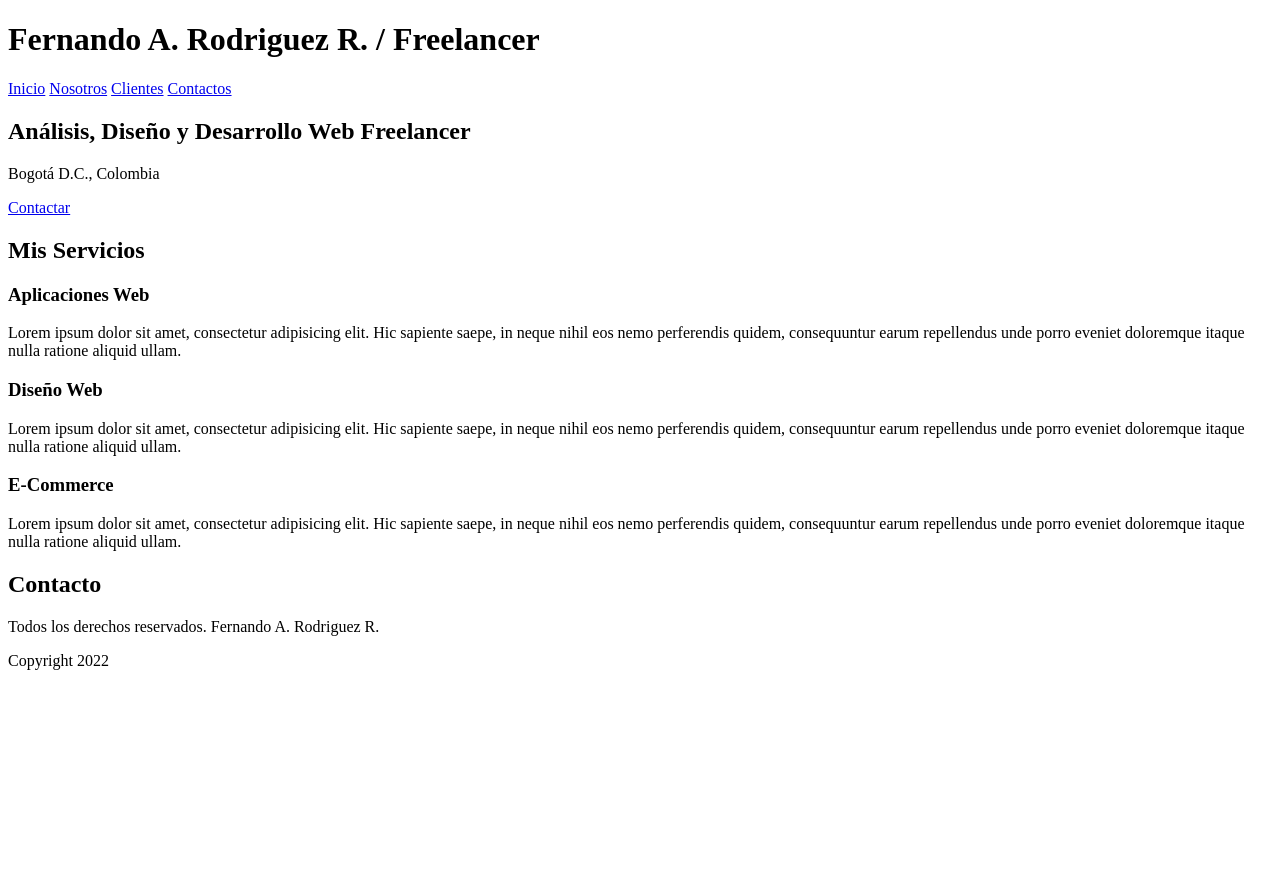
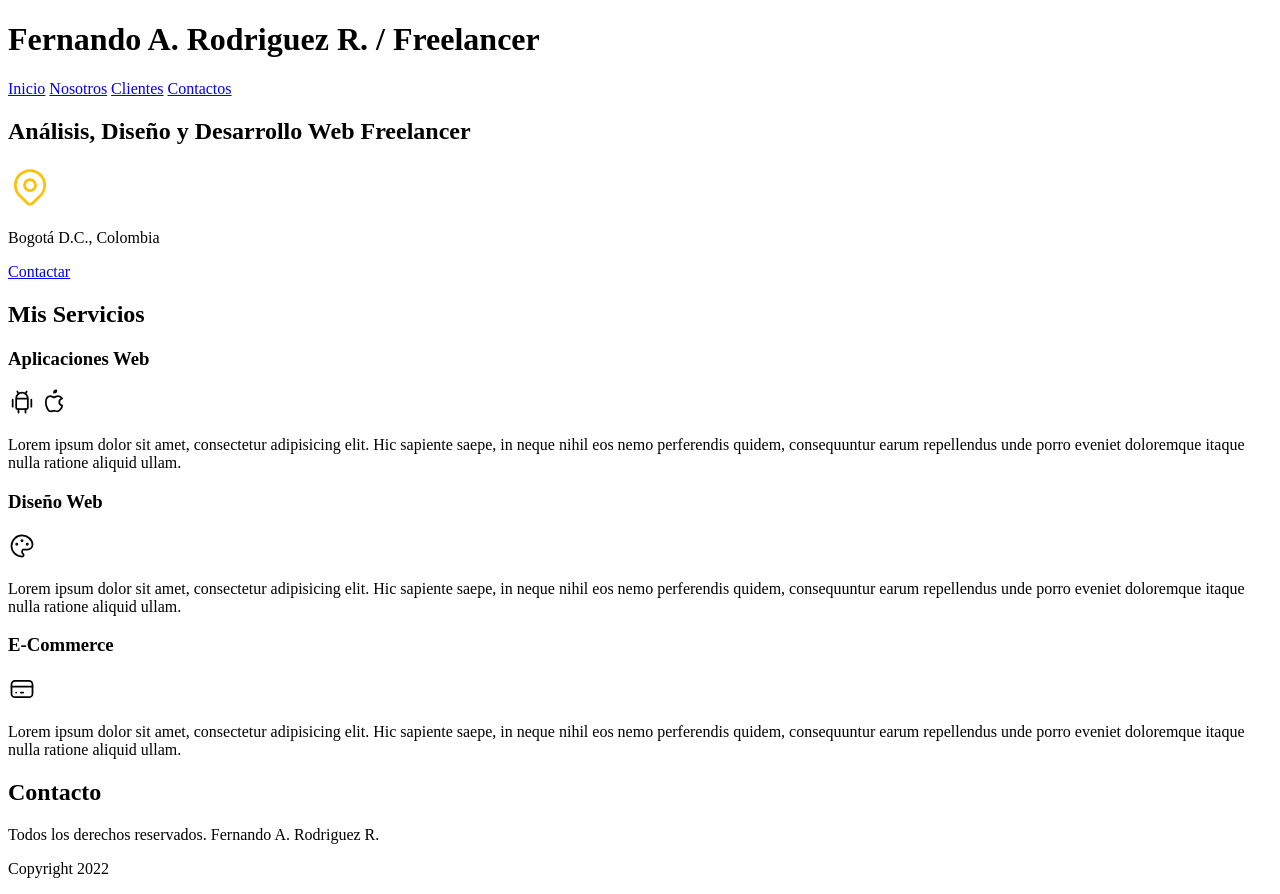
Before and after one commit to softfarr/freelancer, a plain HTML site: page index.html in a window 1280 px wide. Before the commit the page ends 800 px from the top, so only its background shows below. Drawn offline with Linux system fonts and the light colour scheme.

Commit message:
Imagenes e Iconos - Etiquetas img, svg

```diff
--- a/index.html
+++ b/index.html
@@ -22,6 +22,17 @@
 
     <section>
         <h2>Análisis, Diseño y Desarrollo Web Freelancer</h2>
+
+        <p>
+            <svg xmlns="http://www.w3.org/2000/svg" class="icon icon-tabler icon-tabler-map-pin" width="44" height="44"
+                viewBox="0 0 24 24" stroke-width="1.5" stroke="#ffc107" fill="none" stroke-linecap="round"
+                stroke-linejoin="round">
+                <path stroke="none" d="M0 0h24v24H0z" fill="none" />
+                <circle cx="12" cy="11" r="3" />
+                <path d="M17.657 16.657l-4.243 4.243a2 2 0 0 1 -2.827 0l-4.244 -4.243a8 8 0 1 1 11.314 0z" />
+            </svg>
+        </p>
+
         <p>Bogotá D.C., Colombia</p>
 
         <a href="#">Contactar</a>
@@ -33,6 +44,27 @@
         <h2>Mis Servicios</h2>
         <section>
             <h3>Aplicaciones Web</h3>
+
+            <svg xmlns="http://www.w3.org/2000/svg" class="icon icon-tabler icon-tabler-brand-android" width="28"
+                height="28" viewBox="0 0 24 24" stroke-width="1.5" stroke="#000000" fill="none" stroke-linecap="round"
+                stroke-linejoin="round">
+                <path stroke="none" d="M0 0h24v24H0z" fill="none" />
+                <line x1="4" y1="10" x2="4" y2="16" />
+                <line x1="20" y1="10" x2="20" y2="16" />
+                <path d="M7 9h10v8a1 1 0 0 1 -1 1h-8a1 1 0 0 1 -1 -1v-8a5 5 0 0 1 10 0" />
+                <line x1="8" y1="3" x2="9" y2="5" />
+                <line x1="16" y1="3" x2="15" y2="5" />
+                <line x1="9" y1="18" x2="9" y2="21" />
+                <line x1="15" y1="18" x2="15" y2="21" />
+            </svg>
+            <svg xmlns="http://www.w3.org/2000/svg" class="icon icon-tabler icon-tabler-brand-apple" width="28"
+                height="28" viewBox="0 0 24 24" stroke-width="1.5" stroke="#000000" fill="none" stroke-linecap="round"
+                stroke-linejoin="round">
+                <path stroke="none" d="M0 0h24v24H0z" fill="none" />
+                <path
+                    d="M9 7c-3 0 -4 3 -4 5.5c0 3 2 7.5 4 7.5c1.088 -.046 1.679 -.5 3 -.5c1.312 0 1.5 .5 3 .5s4 -3 4 -5c-.028 -.01 -2.472 -.403 -2.5 -3c-.019 -2.17 2.416 -2.954 2.5 -3c-1.023 -1.492 -2.951 -1.963 -3.5 -2c-1.433 -.111 -2.83 1 -3.5 1c-.68 0 -1.9 -1 -3 -1z" />
+                <path d="M12 4a2 2 0 0 0 2 -2a2 2 0 0 0 -2 2" />
+            </svg>
             <p>Lorem ipsum dolor sit amet, consectetur adipisicing elit. Hic sapiente saepe, in neque nihil eos nemo
                 perferendis quidem, consequuntur earum repellendus unde porro eveniet doloremque itaque nulla ratione
                 aliquid ullam.
@@ -40,13 +72,35 @@
         </section>
         <section>
             <h3>Diseño Web</h3>
-            <p>Lorem ipsum dolor sit amet, consectetur adipisicing elit. Hic sapiente saepe, in neque nihil eos nemo
+            <svg xmlns="http://www.w3.org/2000/svg" class="icon icon-tabler icon-tabler-palette" width="28" height="28"
+                viewBox="0 0 24 24" stroke-width="1.5" stroke="#000000" fill="none" stroke-linecap="round"
+                stroke-linejoin="round">
+                <path stroke="none" d="M0 0h24v24H0z" fill="none" />
+                <path
+                    d="M12 21a9 9 0 1 1 0 -18a9 8 0 0 1 9 8a4.5 4 0 0 1 -4.5 4h-2.5a2 2 0 0 0 -1 3.75a1.3 1.3 0 0 1 -1 2.25" />
+                <circle cx="7.5" cy="10.5" r=".5" fill="currentColor" />
+                <circle cx="12" cy="7.5" r=".5" fill="currentColor" />
+                <circle cx="16.5" cy="10.5" r=".5" fill="currentColor" />
+            </svg>
+            <p>
+                Lorem ipsum dolor sit amet, consectetur adipisicing elit. Hic sapiente saepe, in neque nihil eos nemo
                 perferendis quidem, consequuntur earum repellendus unde porro eveniet doloremque itaque nulla ratione
                 aliquid ullam.
             </p>
         </section>
         <section>
             <h3>E-Commerce</h3>
+
+            <svg xmlns="http://www.w3.org/2000/svg" class="icon icon-tabler icon-tabler-credit-card" width="28"
+                height="28" viewBox="0 0 24 24" stroke-width="1.5" stroke="#000000" fill="none" stroke-linecap="round"
+                stroke-linejoin="round">
+                <path stroke="none" d="M0 0h24v24H0z" fill="none" />
+                <rect x="3" y="5" width="18" height="14" rx="3" />
+                <line x1="3" y1="10" x2="21" y2="10" />
+                <line x1="7" y1="15" x2="7.01" y2="15" />
+                <line x1="11" y1="15" x2="13" y2="15" />
+            </svg>
+
             <p>Lorem ipsum dolor sit amet, consectetur adipisicing elit. Hic sapiente saepe, in neque nihil eos nemo
                 perferendis quidem, consequuntur earum repellendus unde porro eveniet doloremque itaque nulla ratione
                 aliquid ullam.
```
